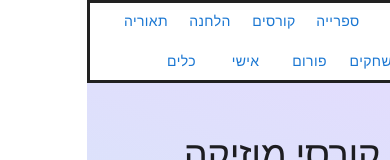
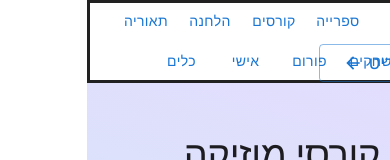
Before and after one commit to IradDoron/esum-acisum-client, a React (Create React App) app: page /courses in a window 390 px wide. Shown: the top 160 px of the page. Built offline with nearby package versions, Linux system fonts and the light colour scheme.

Commit message:
fix responsive

```diff
--- a/src/components/MainNav/MainNav.jsx
+++ b/src/components/MainNav/MainNav.jsx
@@ -90,7 +90,7 @@ function MainNav() {
           top: 0,
           border: 'solid',
           width: '100%',
-          zIndex: '1',
+          zIndex: '1000',
           bgcolor: 'background.default',
         }}
       >
--- a/src/pages/Courses/CourseNav/CourseNav.jsx
+++ b/src/pages/Courses/CourseNav/CourseNav.jsx
@@ -4,10 +4,19 @@ import { useState } from 'react';
 import CloseIcon from '@mui/icons-material/Close';
 
 // imports from materail ui
-import { Stack, Typography, Accordion, AccordionDetails, AccordionSummary, Paper, Divider } from '@mui/material';
+import {
+  Stack,
+  Typography,
+  Accordion,
+  AccordionDetails,
+  AccordionSummary,
+  Paper,
+  Divider,
+  IconButton,
+} from '@mui/material';
 import ExpandMoreIcon from '@mui/icons-material/ExpandMore';
 
-function CourseNav({ isOpen }) {
+function CourseNav({ isOpen, handleToggleMenu }) {
   const params = useParams();
   const { course, chapter, lesson } = params;
   const [expanded, setExpanded] = useState(null);
@@ -22,7 +31,25 @@ function CourseNav({ isOpen }) {
     <>
       {isOpen ? (
         <Paper>
-          <Typography variant="h2">תוכן הקורס</Typography>
+          <Stack sx={{ display: 'flex', flexDirection: 'row', justifyContent: 'space-between' }}>
+            <Typography variant="h2">תוכן הקורס</Typography>
+            <IconButton
+              sx={(theme) => ({
+                [theme.breakpoints.down('lg')]: {
+                  position: 'static',
+                },
+                [theme.breakpoints.up('lg')]: {
+                  position: 'absolute',
+                  right: '426px',
+                  top: '22px',
+                },
+              })}
+              onClick={handleToggleMenu}
+            >
+              <CloseIcon />
+            </IconButton>
+          </Stack>
+
           {courses[course]?.chapters.map((chapter, indexChapter) => (
             <Accordion
               key={indexChapter}
--- a/src/pages/Courses/Courses.jsx
+++ b/src/pages/Courses/Courses.jsx
@@ -17,25 +17,20 @@ import {
   IconButton,
 } from '@mui/material';
 import ExpandMoreIcon from '@mui/icons-material/ExpandMore';
-import CloseIcon from '@mui/icons-material/Close';
 import ArrowBackIcon from '@mui/icons-material/ArrowBack';
 import CourseNav from './CourseNav/CourseNav';
 import { styled } from '@mui/material/styles';
-import { red, green, blue } from '@mui/material/colors';
 
 // import data
 import courses from '../../data/courses/courses';
 
-const Root = styled('div')(({ theme }) => ({
-  padding: theme.spacing(1),
-  [theme.breakpoints.down('md')]: {
-    backgroundColor: red[500],
-  },
-  [theme.breakpoints.up('md')]: {
-    backgroundColor: blue[500],
+const ResponsiveContainer = styled(Stack)(({ theme }) => ({
+  display: 'flex',
+  [theme.breakpoints.down('lg')]: {
+    flexDirection: 'column',
   },
   [theme.breakpoints.up('lg')]: {
-    backgroundColor: green[500],
+    flexDirection: 'row',
   },
 }));
 
@@ -46,9 +41,18 @@ function Courses() {
   function handleToggleMenu() {
     setIsMenuOpen(!isMenuOpen);
   }
-
+  // style={{ paddingRight: `${isMenuOpen ? '480px' : '0'}` }}
   return (
-    <div style={{ paddingRight: `${isMenuOpen ? '480px' : '0'}` }}>
+    <Box
+      sx={(theme) => ({
+        [theme.breakpoints.down('lg')]: {
+          padding: '0',
+        },
+        [theme.breakpoints.up('lg')]: {
+          paddingRight: `${isMenuOpen ? '480px' : '0'}`,
+        },
+      })}
+    >
       <CourseHeader />
       <Accordion>
         <AccordionSummary expandIcon={<ExpandMoreIcon />}>
@@ -62,45 +66,37 @@ function Courses() {
           </Grid>
         </AccordionDetails>
       </Accordion>
-
+      <ResponsiveContainer>
         <Outlet />
         {isMenuOpen ? (
           <Box
-          sx={{
+            sx={(theme) => ({
               position: 'fixed',
               width: '480px',
               height: 'calc(100vh - 44px)',
               top: '44px',
               right: '0',
               overflow: 'scroll',
-          }}
+              [theme.breakpoints.down('lg')]: {
+                position: 'static',
+                width: '100%',
+              },
+            })}
           >
-          <IconButton sx={{ position: 'absolute', right: '426px', top: '22px' }} onClick={handleToggleMenu}>
-            <CloseIcon />
-          </IconButton>
-          <CourseNav isOpen={isMenuOpen} />
+            <CourseNav handleToggleMenu={handleToggleMenu} isOpen={isMenuOpen} />
           </Box>
         ) : (
-        <Box
-          sx={{
-            position: 'fixed',
-            width: '0px',
-            height: 'calc(100vh - 44px)',
-            top: '44px',
-            overflow: 'scroll',
-          }}
-        >
           <Button
-            sx={{ position: 'fixed', zIndex: 7 }}
+            sx={{ position: 'fixed', zIndex: 1500, top: '44px' }}
             variant="outlined"
             endIcon={<ArrowBackIcon />}
             onClick={handleToggleMenu}
           >
-            <Typography sx={{ margin: '0 10px' }}>הצג תפריט</Typography>
+            <Typography sx={{ margin: '0 10px', zIndex: 1100 }}>הצג תפריט</Typography>
           </Button>
+        )}
+      </ResponsiveContainer>
     </Box>
-      )}
-    </div>
   );
 }
 
```
Lines whose indentation alone changed are shown as unchanged.
